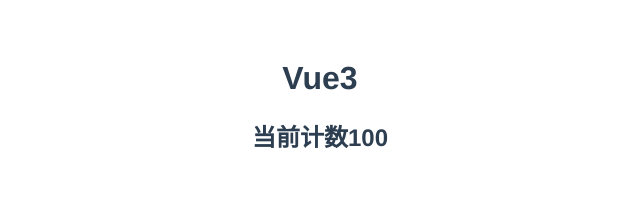
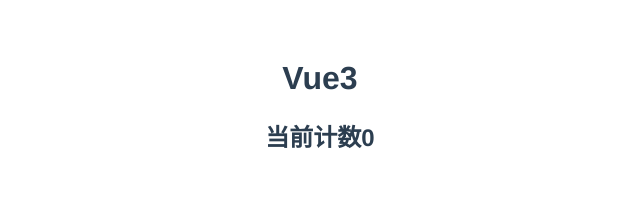
Before and after one commit to wgm0813/06_vuex_pinia, a Vue app: page / in a window 1280 px wide. Shown: the top 208 px of the page, without its empty margins (320-960 px from the left). Built offline with nearby package versions, Linux system fonts and the light colour scheme.

Commit message:
vuex的使用

```diff
--- a/src/App.vue
+++ b/src/App.vue
@@ -1,14 +1,15 @@
 <template>
   <div>
     <h1>Vue3</h1>
-    <h2>当前计数{{ count }}</h2>
+    <!-- store中的counter -->
+    <h2>当前计数{{ $store.state.count }}</h2>
   </div>
 </template>
 
 <script setup>
-  import { ref } from "vue";
+  // import { ref } from "vue";
 
-  const count = ref(100)
+  // const count = ref(100)
 </script>
 
 <style>
--- a/src/main.js
+++ b/src/main.js
@@ -1,4 +1,5 @@
 import { createApp } from 'vue'
 import App from './App.vue'
+import store from './store'
 
-createApp(App).mount('#app')
+createApp(App).use(store).mount('#app')
--- /dev/null
+++ b/src/store/index.js
@@ -0,0 +1,9 @@
+import { createStore} from 'vuex'
+
+const store = createStore({
+  state:()=> ({
+    count: 0
+  })
+})
+
+export default store
```
